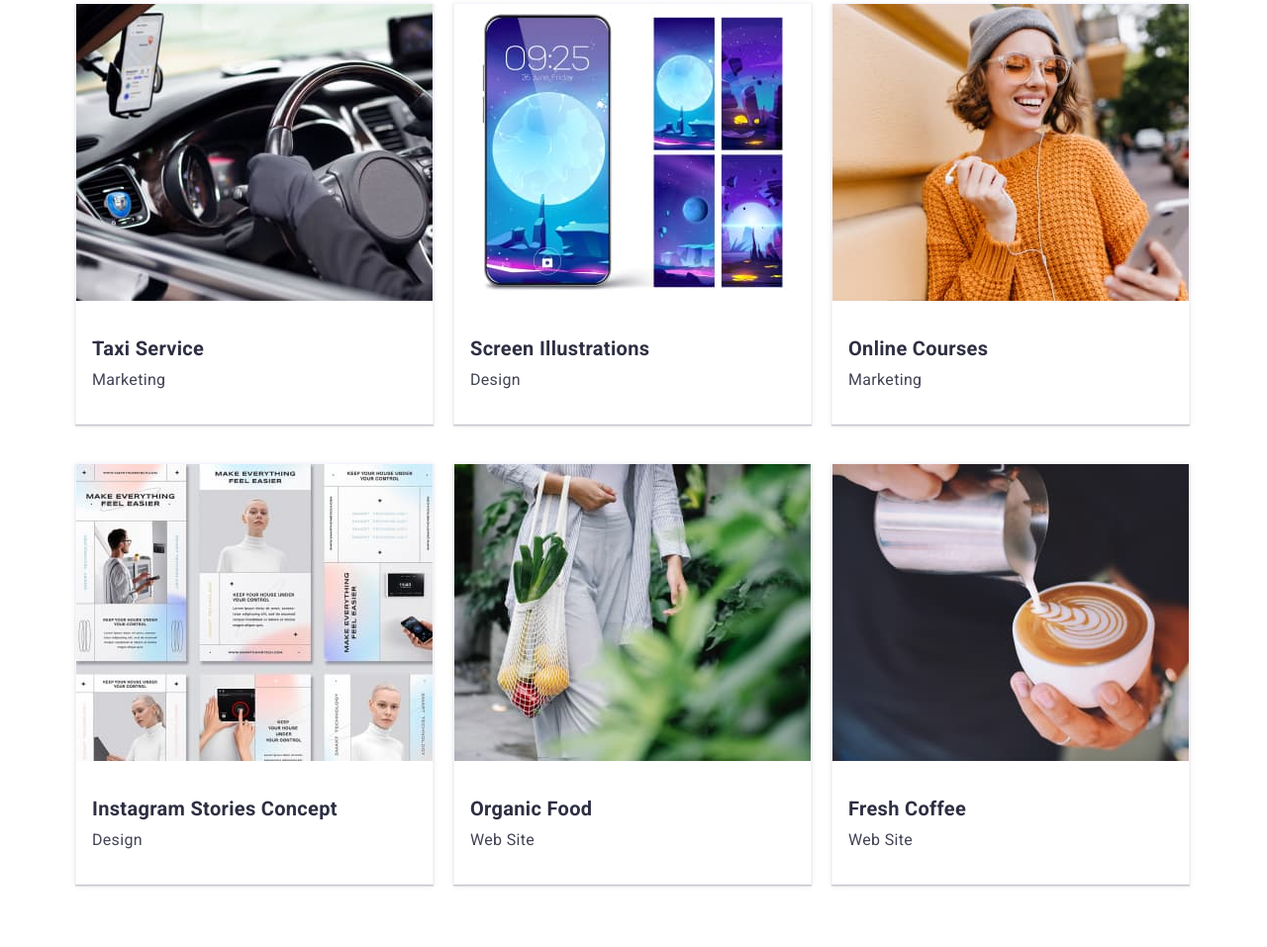
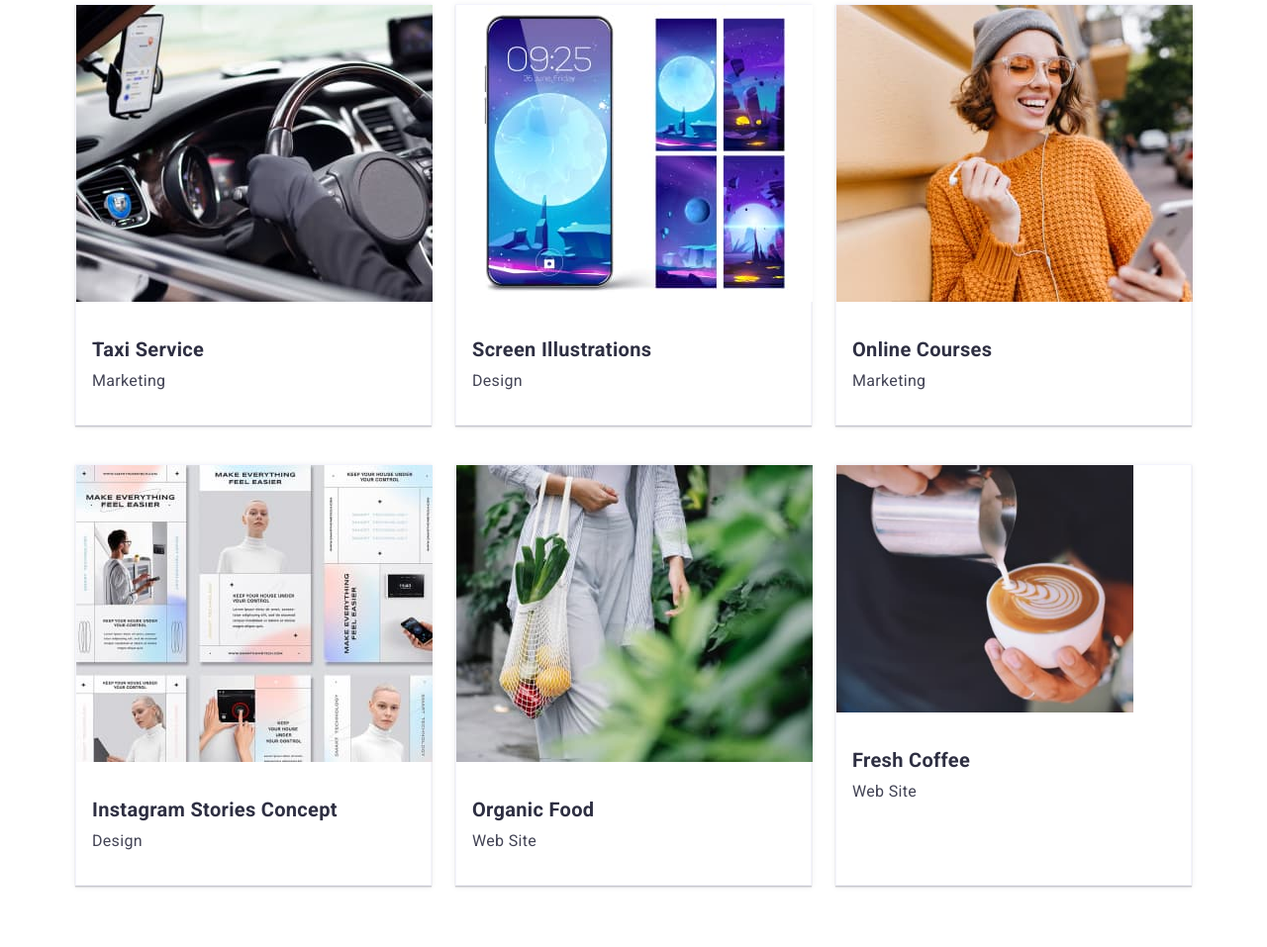
Before and after one commit to arhistratig65/goit-markup-hw-03, a plain HTML site: page portfolio.html in a window 1280 px wide. Shown: the part 763-1720 px from the top of the page at 99% size. Drawn offline with nearby package versions, Linux system fonts and the light colour scheme.

Commit message:
убрал пандинг в флексбоксе

```diff
--- a/css/styles.css
+++ b/css/styles.css
@@ -360,7 +360,7 @@ h1,h2,h3,p{
 
 .product li{
     width: 360px;
-        margin-right: 20px;
+        margin-right: 24px;
         margin-bottom: 39px;
         border: 0.5px solid #F4F4FD;
             box-shadow: 0px 1px 6px rgba(46, 47, 66, 0.08),
@@ -388,3 +388,11 @@ h1,h2,h3,p{
 .product .text{
     margin-left: 16px;
 }
+
+.test-container{
+        width: 1128px;
+            margin-left: auto;
+            margin-right: auto;
+            padding-left: 0;
+            padding-right: 0;
+}
--- a/portfolio.html
+++ b/portfolio.html
@@ -7,6 +7,7 @@
     <title>Document</title>
     <link href="https://fonts.googleapis.com/css2?family=Raleway:wght@700&family=Roboto:wght@400;500;700;900&display=swap"
         rel="stylesheet">
+    <link rel="stylesheet" href="https://cdnjs.cloudflare.com/ajax/libs/modern-normalize/1.1.0/modern-normalize.min.css">
     <link rel="stylesheet" href="./css/styles.css">
 </head>
 
@@ -44,7 +45,7 @@
         <li><button class="buttons-menu button" type="button">Marketing</button></li>
     </ul>
         </div>
-        <div class=" conteiner">
+        <div class="test-container">
     <ul class="list product ">
         <li>
             <a href="">
@@ -128,7 +129,7 @@
 
         <li>
             <a href="">
-            <img src="./images/freshcoffee.jpg" alt="fresh coffee" width="360">
+            <img src="./images/freshcoffee.jpg" alt="fresh coffee" width="300">
             <div class="text">
             <h3 class="title">Fresh Coffee</h3>
             <p>Web Site</p>
```
